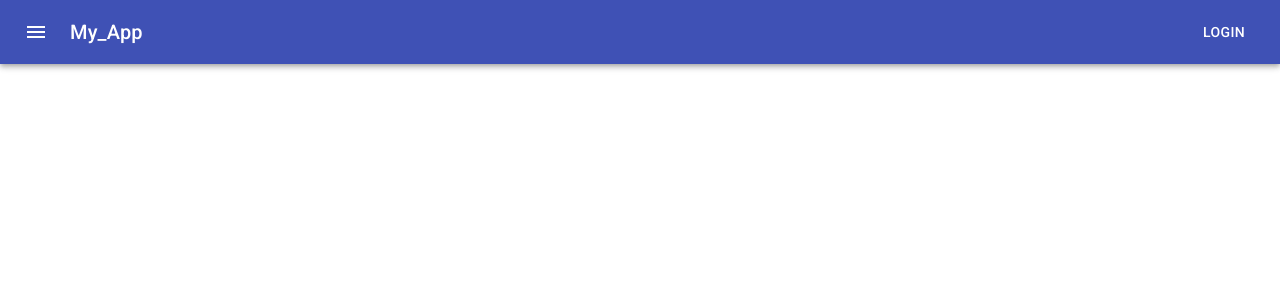
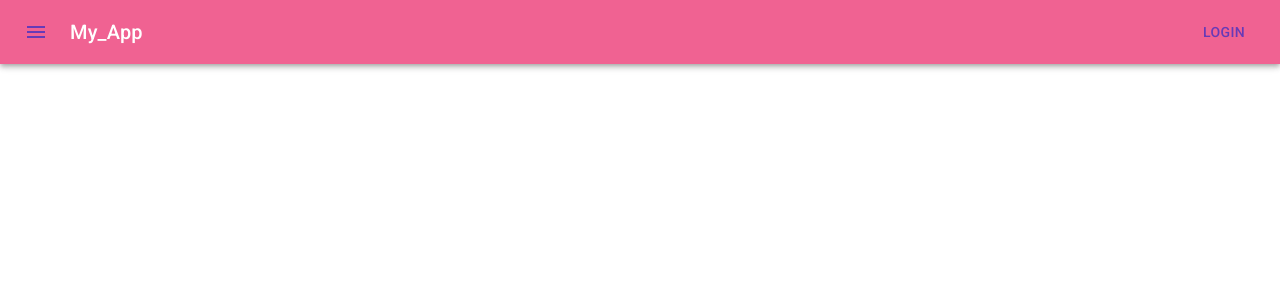
Before and after one commit to Rleopioneer/Mui_App, a React (Create React App) app: page / in a window 1280 px wide. Shown: the top 300 px of the page. Built offline with nearby package versions, Linux system fonts and the light colour scheme.

Commit message:
Configurando Tema

```diff
--- a/src/index.js
+++ b/src/index.js
@@ -1,13 +1,29 @@
 import React from 'react'
 import ReactDOM from 'react-dom/client'
 
+import { createMuiTheme, ThemeProvider } from '@material-ui/core/styles'
+import {pink, deepPurple } from '@material-ui/core/colors'
+
 import App from './App'
 import './index.css'
+
+const theme = createMuiTheme ({
+  palette: {
+    primary:{
+      main: pink[300],
+    },
+    secondary:{
+      main: deepPurple[500],
+    }
+  },
+})
 
 
 const root = ReactDOM.createRoot(document.getElementById('root'))
 root.render(
   <React.StrictMode>
-    <App />
+    <ThemeProvider theme={theme}>
+      <App />
+    </ThemeProvider>
   </React.StrictMode>
 )
--- a/src/partials/Header/Header.js
+++ b/src/partials/Header/Header.js
@@ -23,7 +23,7 @@ const Header = () => {
                 <IconButton
                     size="large"
                     edge="start"
-                    color="inherit"
+                    color="secondary"
                     aria-label="menu"
                 >
                     <MenuIcon />
@@ -31,7 +31,7 @@ const Header = () => {
                 <Typography variant="h6" component="div" className={classes.title}>
                     My_App
                 </Typography>
-                <Button color="inherit">Login</Button>
+                <Button color="secondary">Login</Button>
             </Toolbar>
       </AppBar>
     )
```
